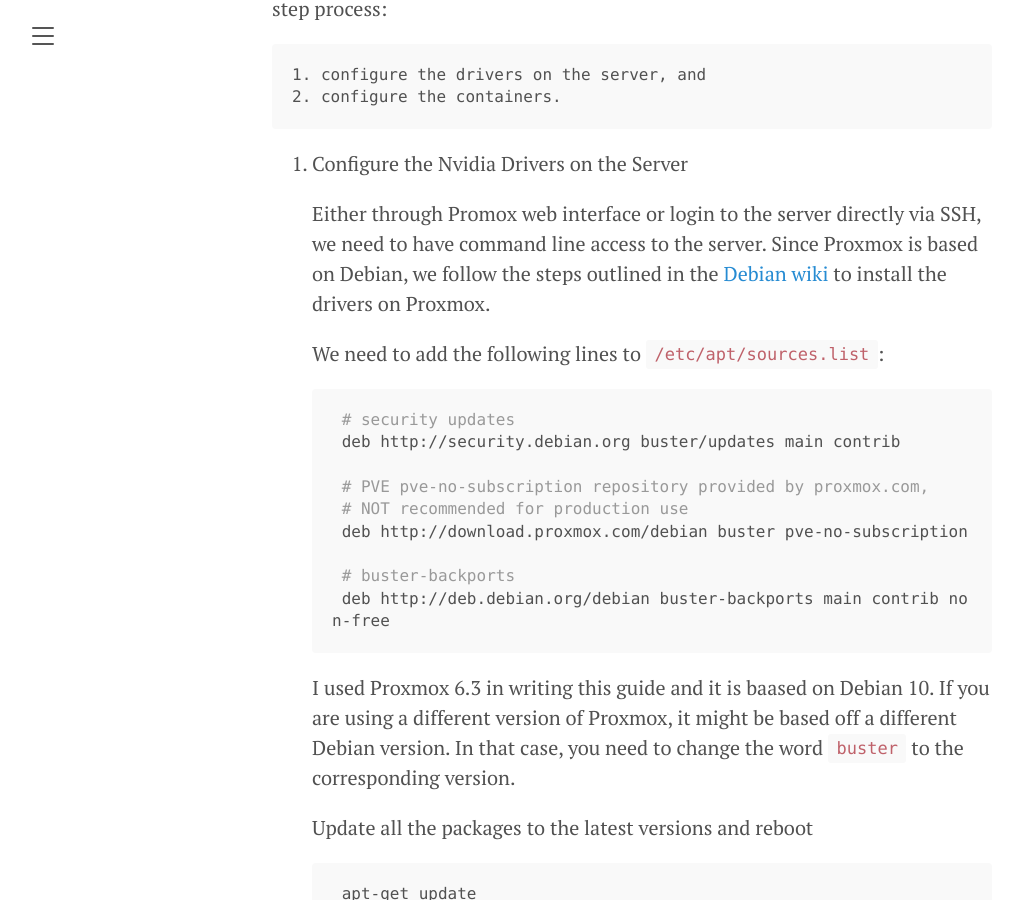
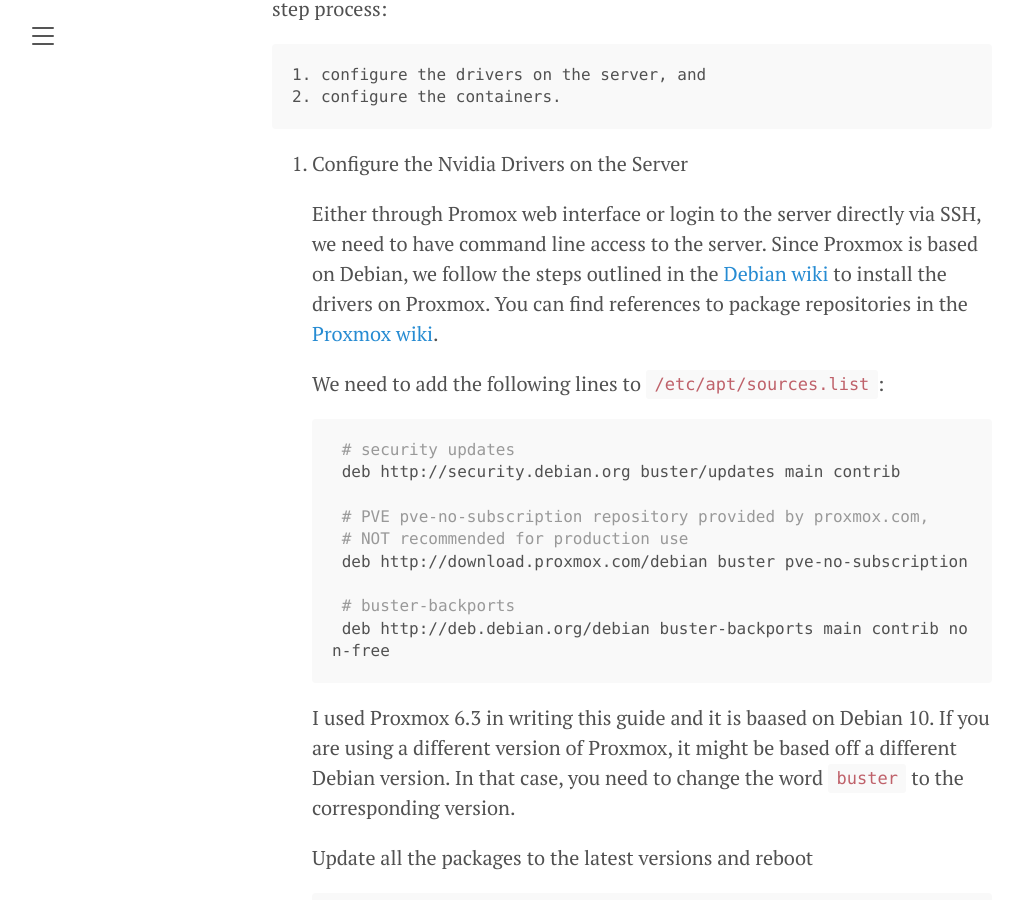
Before and after one commit to Saltwater-City/bslc.github.io, a Jekyll site: the page built from _posts/2021-01-04-proxmox-server.md, in a window 1280 px wide and 900 px high, scrolled down 2180 px. Shown: the whole window, without its empty margins (8-1027 px from the left). Built offline with Jekyll 4.4.1, drawn with Linux system fonts in a browser that asks for light colours.

Commit message:
clarify sources.list reference

````diff
--- a/_posts/2021-01-04-proxmox-server.md
+++ b/_posts/2021-01-04-proxmox-server.md
@@ -56,7 +56,7 @@
 
 1. Configure the Nvidia Drivers on the Server
 
-    Either through Promox web interface or login to the server directly via SSH, we need to have command line access to the server. Since Proxmox is based on Debian, we follow the steps outlined in the [Debian wiki](https://wiki.debian.org/NvidiaGraphicsDrivers) to install the drivers on Proxmox.
+    Either through Promox web interface or login to the server directly via SSH, we need to have command line access to the server. Since Proxmox is based on Debian, we follow the steps outlined in the [Debian wiki](https://wiki.debian.org/NvidiaGraphicsDrivers) to install the drivers on Proxmox. You can find references to package repositories in the [Proxmox wiki](https://pve.proxmox.com/wiki/Package_Repositories).
 
     We need to add the following lines to `/etc/apt/sources.list`:
     ``` bash
````
